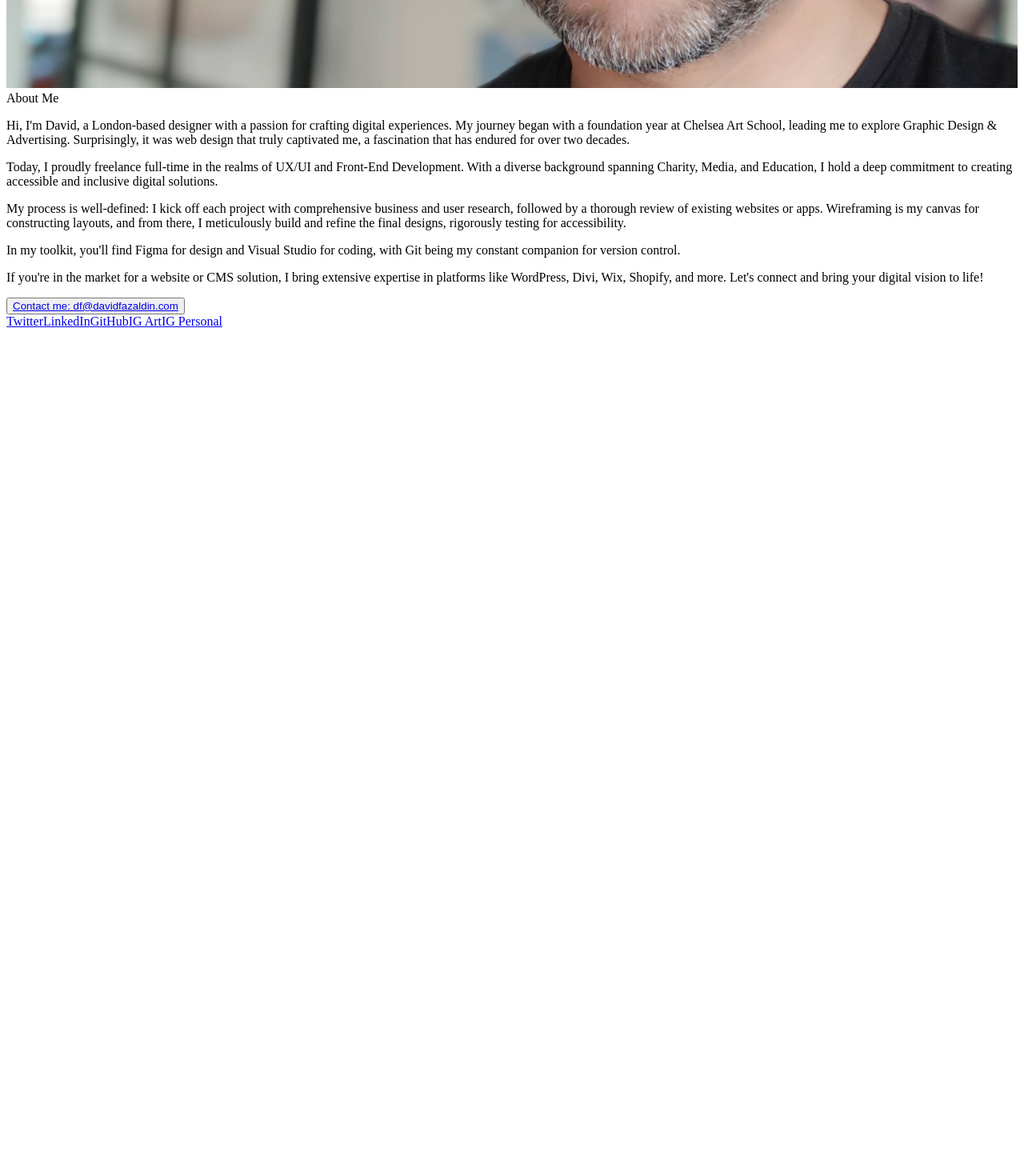
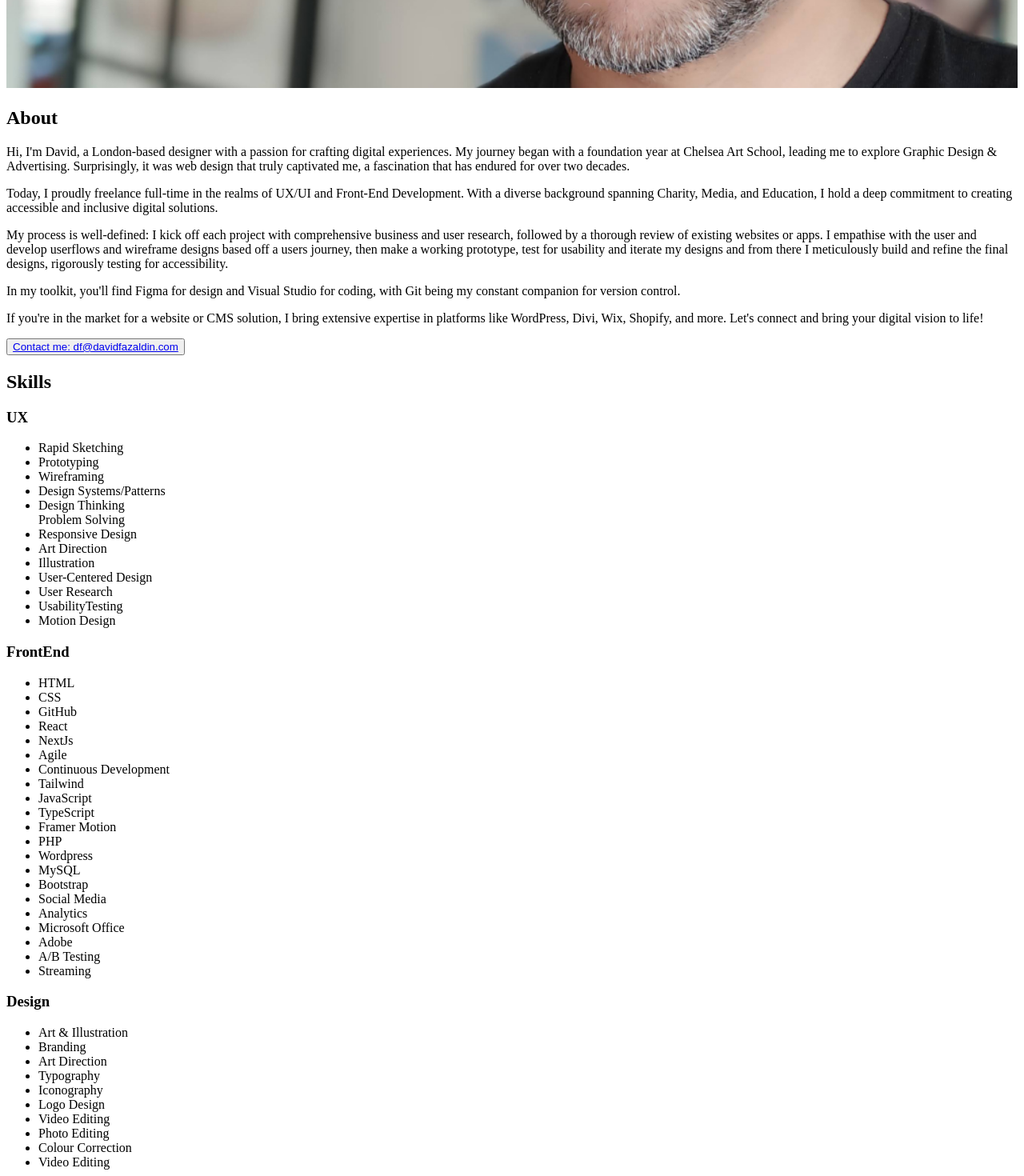
Before and after one commit to davofaz/nextjs-portfolio-site, a Next.js app: page / in a window 1280 px wide. Shown: the part 1760-3230 px from the top of the page at 80% size. Before the commit the page ends 2179 px from the top, so only its background shows below. Built offline with nearby package versions, Linux system fonts and the light colour scheme.

Commit message:
update: homepage content with skills section

```diff
--- a/components/About.js
+++ b/components/About.js
@@ -5,9 +5,9 @@ import profile from "../public/david-fazaldin-profile.jpg"
 const About = () => {
 
     return (
-        <div className="flex flex-col md:flex-row md:pt-32">
+        <div className="grid gap-4 md:grid-cols-3 pt-12">
             <div
-                className="relative sm:basis-1/3 lg:basis-1/2"
+                className="col-span-2 md:col-span-1"
                 style={{
                     backgroundSize: "contain",
                     backgroundRepeat: "no-repeat",
@@ -19,23 +19,91 @@ const About = () => {
                     alt="Profile"
                     style={{ width: "100%", height: "auto" }}
                 />
-                <div
-                  className="absolute bottom-0 md:relative w-full text-white dark:text-gray-200 p-6 md:text-black text-2xl md:p-8 md:colspan-2 uppercase font-thin">
-                  About Me
-                </div>
+
             </div>
 
-         <div className="p-6 md:pt-0 text-justify dark:text-gray-400 sm:basis-2/3 lg:basis-1/2">
+            <div className="col-span-2 md:col-span-2 p-6 md:pt-0 text-justify dark:text-gray-400">
+                <h2
+                    className="dark:text-gray-200 md:text-black text-2xl pb-4 uppercase font-thin">
+                  About
+                </h2>
 
                   <p className="pb-6">Hi, I'm David, a London-based designer with a passion for crafting digital experiences. My journey began with a foundation year at Chelsea Art School, leading me to explore Graphic Design & Advertising. Surprisingly, it was web design that truly captivated me, a fascination that has endured for over two decades.</p>
                   <p className="pb-6">Today, I proudly freelance full-time in the realms of UX/UI and Front-End Development. With a diverse background spanning Charity, Media, and Education, I hold a deep commitment to creating accessible and inclusive digital solutions.</p>
-              <p className="pb-6">My process is well-defined: I kick off each project with comprehensive business and user research, followed by a thorough review of existing websites or apps. Wireframing is my canvas for constructing layouts, and from there, I meticulously build and refine the final designs, rigorously testing for accessibility.</p>
+                  <p className="pb-6">My process is well-defined: I kick off each project with comprehensive business and user research, followed by a thorough review of existing websites or apps. I empathise with the user and develop userflows and wireframe designs based off a users journey, then make a working prototype, test for usability and iterate my designs and from there I meticulously build and refine the final designs, rigorously testing for accessibility.</p>
                   <p className="pb-6">In my toolkit, you'll find Figma for design and Visual Studio for coding, with Git being my constant companion for version control.</p>
                   <p className="pb-6">If you're in the market for a website or CMS solution, I bring extensive expertise in platforms like WordPress, Divi, Wix, Shopify, and more. Let's connect and bring your digital vision to life!</p>
                   <button className="inline-flex rounded-lg bg-zinc-200 px-6 py-2 hover:bg-zinc-400 hover:text-white dark:bg-gray-600 dark:hover:bg-gray-500">
                         <a href="mailto:df@davidfazaldin.com">Contact me: df@davidfazaldin.com</a>
                   </button>
             </div>
+
+                <div className="grid md:grid-cols-3 p-6 col-span-2">
+                    <h2
+                        className="col-span-3 dark:text-gray-200 pb-6 md:text-black text-2xl uppercase font-thin">
+                        Skills
+                    </h2>
+                    <div className="col-span-3 md:col-span-1 pb-2">
+                        <h3 className="font-bold py-2">UX</h3>
+                            <ul>
+                                <li>Rapid Sketching</li>
+                                <li>Prototyping</li>
+                                <li>Wireframing</li>
+                                <li>Design Systems/Patterns</li>
+                                <li>Design Thinking</li>
+                                <l>Problem Solving</l>
+                                <li>Responsive Design</li>
+                                <li>Art Direction</li>
+                                <li>Illustration</li>
+                                <li>User-Centered Design</li>
+                                <li>User Research</li>
+                                <li>UsabilityTesting</li>
+
+                                <li>Motion Design</li>
+                         </ul>
+                    </div>
+                    <div className="col-span-3 md:col-span-1  py-2">
+                        <h3 className="font-bold pb-2">FrontEnd</h3>
+                        <ul><li>HTML</li>
+                            <li>CSS</li>
+                            <li>GitHub</li>
+                            <li>React</li>
+                            <li>NextJs</li>
+                            <li>Agile</li>
+                            <li>Continuous Development</li>
+                            <li>Tailwind</li>
+                            <li>JavaScript</li>
+                            <li>TypeScript</li>
+                            <li>Framer Motion</li>
+                            <li>PHP</li>
+                            <li>Wordpress</li>
+                            <li>MySQL</li>
+                            <li>Bootstrap</li>
+                            <li>Social Media</li>
+                            <li>Analytics</li>
+                            <li>Microsoft Office</li>
+                            <li>Adobe</li>
+                            <li>A/B Testing</li>
+                            <li>Streaming</li>
+
+                        </ul>
+                    </div>
+                    <div className="col-span-3 md:col-span-1  py-2">
+                        <h3 className="font-bold pb-2">Design</h3>
+                        <ul>
+                            <li>Art & Illustration</li>
+                            <li>Branding</li>
+                            <li>Art Direction</li>
+                            <li>Typography</li>
+                            <li>Iconography</li>
+                            <li>Logo Design</li>
+                            <li>Video Editing</li>
+                            <li>Photo Editing</li>
+                            <li>Colour Correction</li>
+                            <li>Video Editing</li>
+                        </ul>
+                    </div>
+                </div>
             </div>
     )
 }
```
Lines whose indentation alone changed are shown as unchanged.
